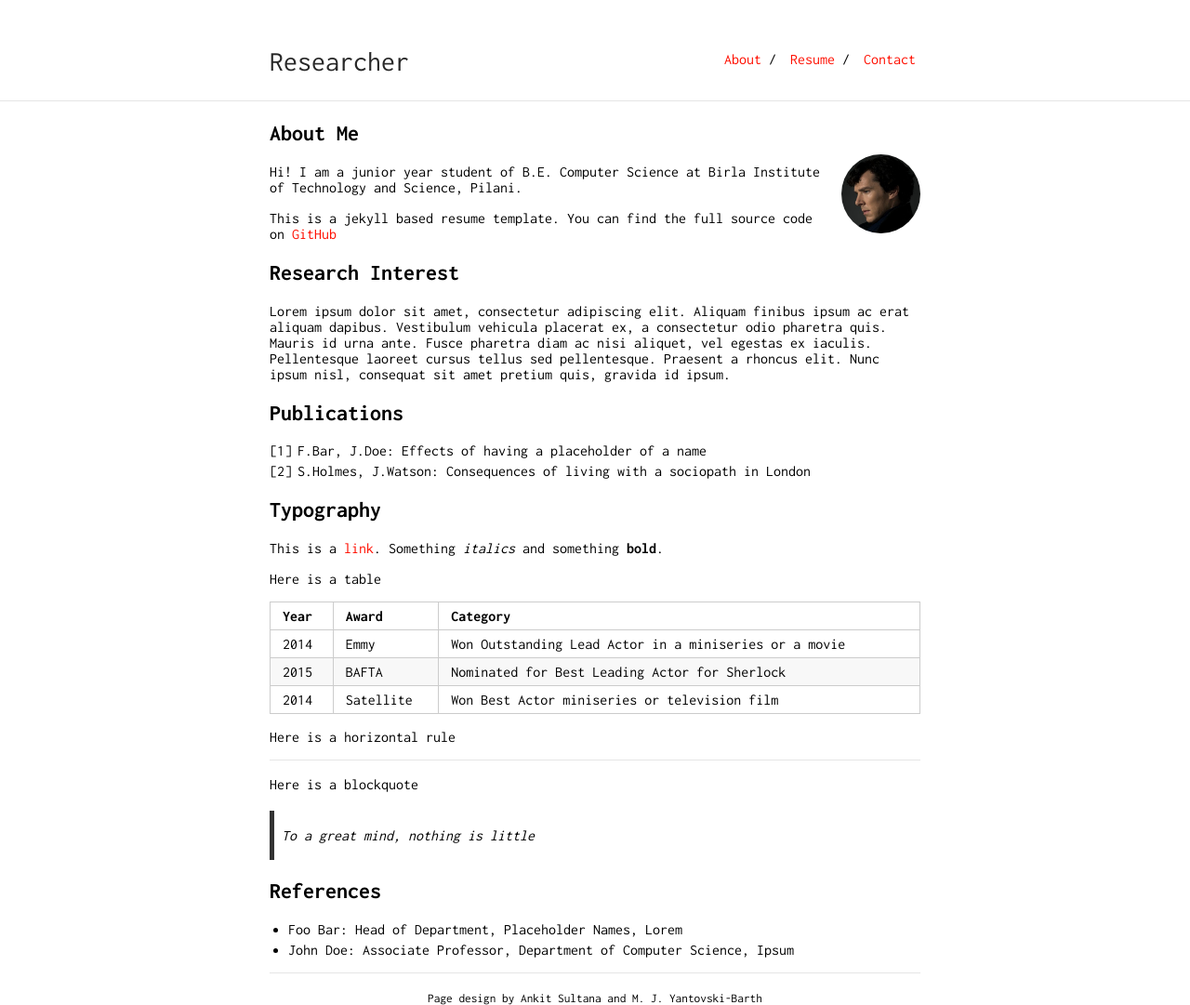
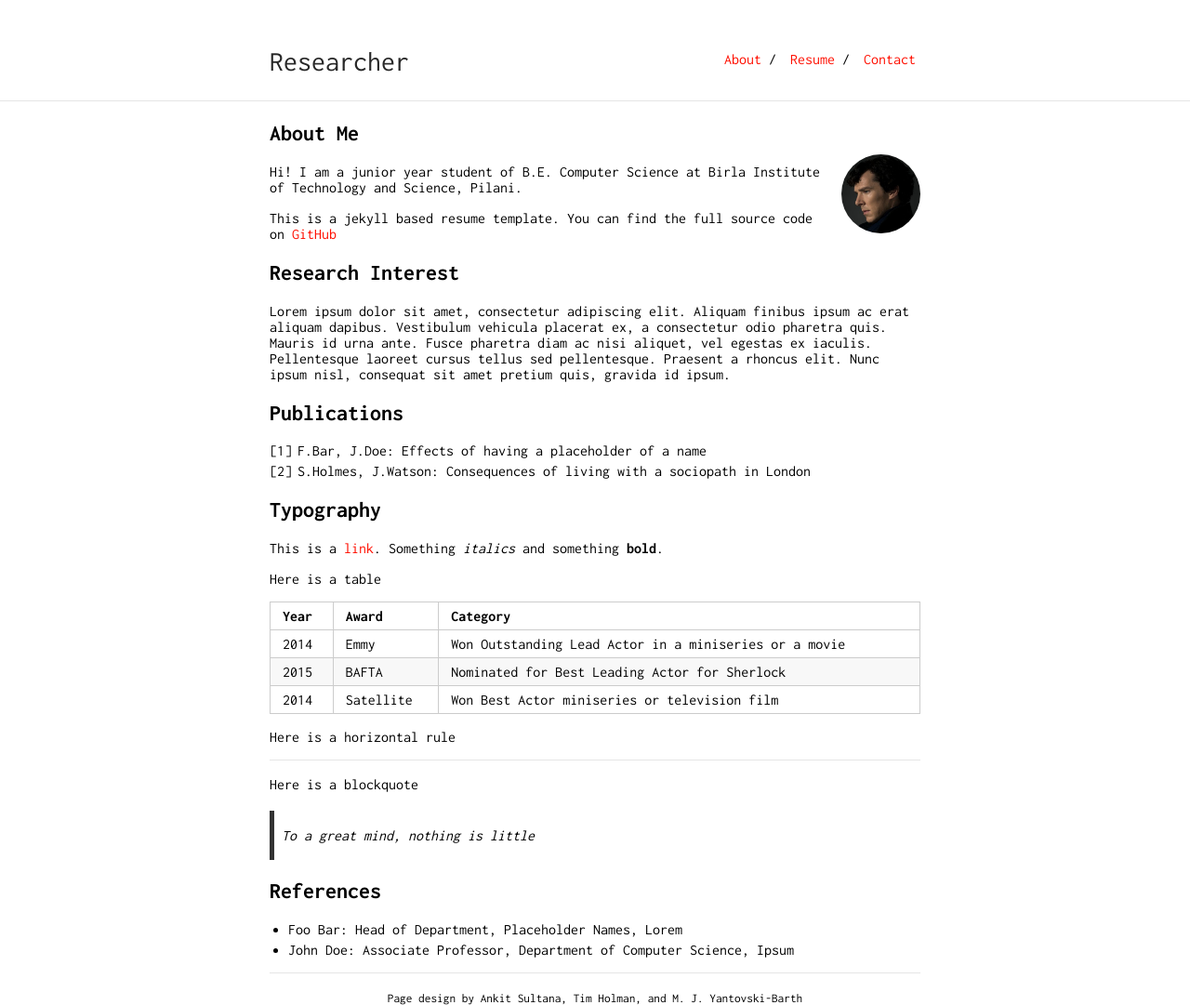
Before and after one commit to mjyb16/mjyb16.github.io, a Jekyll site: the page built from index.md, in a window 1280 px wide. Shown: the whole page at 93% size. Built offline with Jekyll 4.4.1, drawn with Linux system fonts in a browser that asks for light colours; our own code applies the rules of GitHub Pages for plain Markdown files.

Commit message:
Update _config.yml

```diff
--- a/_config.yml
+++ b/_config.yml
@@ -8,8 +8,8 @@ markdown: kramdown
 tracking_id: #
 
 footer: yes
-footer_url: "https://github.com/mjyb16"
-footer_text: "Page design by Ankit Sultana and M. J. Yantovski-Barth"
+footer_url: "https://github.com/mjyb16/mjyb16.github.io"
+footer_text: "Page design by Ankit Sultana, Tim Holman, and M. J. Yantovski-Barth"
 
 sass:
     style: compressed
```
